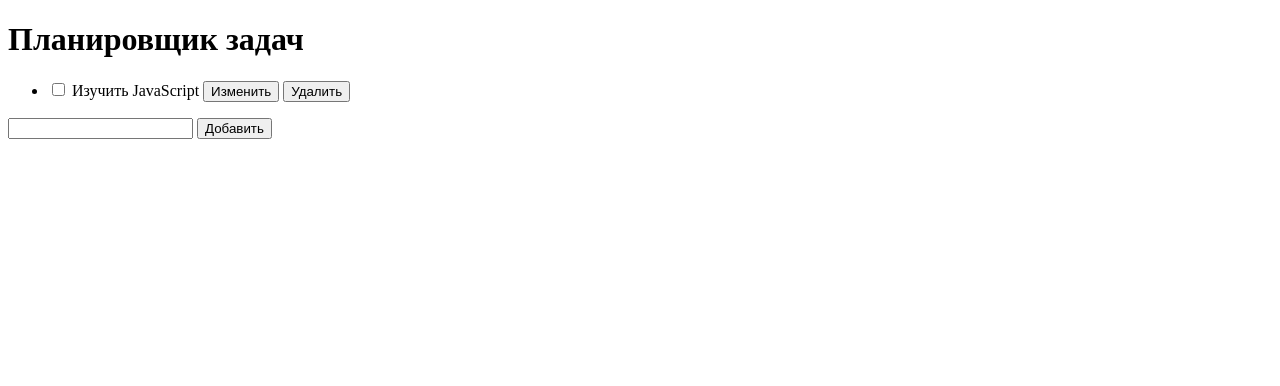
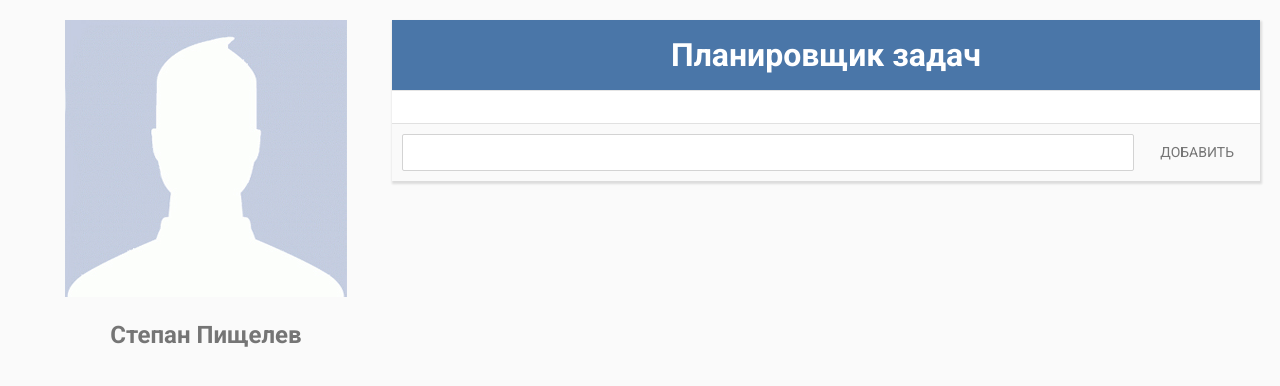
Before and after one commit to maestros123/social-todo, a plain HTML site: page index.html in a window 1280 px wide. Drawn offline with Linux system fonts and the light colour scheme.

Commit message:
Добавлены стили css, задачи добавляются, редактируются и удаляются

```diff
--- a/css/style.css
+++ b/css/style.css
@@ -1,6 +1,197 @@
-.textfield {
+@import url("https://fonts.googleapis.com/css2?family=Roboto:wght@100;300;400;700&display=swap");
+
+body {
+    background-color: #fafafa;
+    color: #757575;
+    font-family: 'Roboto', sans-serif;
+    margin: 0;
+}
+
+ul {
+    list-style: none;
+    margin: 0;
+    padding: 0;
+}
+
+button {
+    background: 0 0;
+    border: none;
+    border-radius: 2px;
+    color: #757575;
+    position: relative;
+    height: 36px;
+    margin: 0;
+    min-width: 64px;
+    padding: 0 16px;
+    display: inline-block;
+    font-family: "Roboto", sans-serif;
+    font-size: 14px;
+    font-weight: 500;
+    text-transform: uppercase;
+    letter-spacing: 0;
+    overflow: hidden;
+    will-change: box-shadow;
+    transition: box-shadow .2s cubic-bezier(.4,0,1,1),background-color .2s cubic-bezier(.4,0,.2,1),color .2s cubic-bezier(.4,0,.2,1);
+    outline: none;
+    cursor: pointer;
+    text-decoration: none;
+    text-align: center;
+    line-height: 36px;
+    vertical-align: middle;
+}
+
+button:hover {
+    background-color: rgba(158,158,158,.2);
+}
+
+button:active {
+    background-color: rgba(158,158,158,.4);
+}
+
+button.icon {
+    border-radius: 50%;
+    font-size: 24px;
+    height: 32px;
+    margin-left: 0;
+    margin-right: 0;
+    min-width: 32px;
+    width: 32px;
+    padding: 0;
+    overflow: hidden;
+    line-height: normal;
+}
+
+button .material-icons {
+    position: absolute;
+    top: 50%;
+    left: 50%;
+    transform: translate(-12px,-12px);
+    line-height: 24px;
+    width: 24px;
+    vertical-align: middle;
+}
+
+input {
+    font-family: 'Consolas', Arial, Helvetica, sans-serif;
+    font-size: 1rem;
+    color: #757575;
+    padding: .5em;
+    border-radius: 2px;
+    border: 1px solid lightgray;
+    outline: none;
+}
+
+main {
+    margin: 20px 20px;
+}
+
+.container {
+    display: flex;
+    justify-content: space-between;
+}
+
+.personal {
+    width: 30%;
+    display: flex;
+    justify-content: center;
+    flex-wrap: wrap;
+}
+
+.todo {
+    width: 70%;
+    box-shadow: 1px 2px 2px 1px rgb(220 220 220);
+    width: 70%;
+    height: 100%;
+}
+
+.todo-header {
+    display: flex;
+    align-items: center;
+    color: white;
+    background-color: #4a76a8;
+    text-align: center;
+}
+
+.todo-header h1 {
+    display: inline-block;
+    color: #ffffff;
+    margin: 1rem auto;
+}
+
+
+
+/* Todo Item */
+.todo-item {
+    display: flex;
+    font-size: 1rem;
+    border-top: 1px solid rgba(0,0,0,.1);
+    background-color: #fff;
+    transition: all .2s;
+    -webkit-user-select: none;
+    user-select: none;
+    padding: 1em;
+    align-items: center;
+}
+
+.todo-item.completed * {
+    color: lightgray;
+}
+
+.todo-item .checkbox {
+    margin-right: .5rem;
+}
+
+.todo-item .title,
+.todo-item .textfield {
+    margin-right: auto;
+}
+
+.todo-item.completed .title {
+    text-decoration: line-through;
+}
+
+.todo-item.editing .title {
     display: none;
 }
-.completed {
-    text-decoration: line-through;
+
+.todo-item .textfield {
+    display: none;
 }
+
+.todo-item.editing .textfield {
+    display: block;
+}
+
+.todo-item button {
+    opacity: 0;
+    transition: all .2s;
+}
+
+.todo-item:hover button:not(.checkbox) {
+    opacity: 1;
+}
+
+
+
+/* Todo form */
+
+#todo-form {
+    display: flex;
+    background-color: #FAFAFA;
+    border-top: 1px solid rgba(0,0,0,.1);
+    padding: 10px;
+}
+
+#todo-form input {
+    flex: 1;
+    outline: none;
+    transition: all .2s;
+}
+
+#todo-form input:focus {
+    border: 1px solid #f0db4f;
+}
+
+#todo-form button {
+    margin-left: 10px;
+}
--- a/index.html
+++ b/index.html
@@ -10,18 +10,27 @@
 
 <body>
     <main id="app">
-        <header>
+        <div class="container">
+
+            <div class="personal">
+                <div class="personal-avatar">
+                    <img src="img/avatar.jpg" alt="">
+                </div>
+                <div class="personal-info">
+                    <div class="personal-info-title">
+                        <h2>Степан Пищелев</h2>
+                    </div>
+                </div>
+            </div>
+
+            <div class="todo">
+                <div class="todo-header">
                     <h1>Планировщик задач</h1>
-        </header>
+                </div>
 
 
                 <ul id="todo-list">
                     <li class="todo-item">
-                <input class="checkbox" type="checkbox">
-                <label class="title">Изучить JavaScript</label>
-                <input class="textfield" type="text">
-                <button class="edit">Изменить</button>
-                <button class="delete">Удалить</button>
                     </li>
                 </ul>
 
@@ -29,6 +38,10 @@
                     <input type="text" id="add-input">
                     <button id="add-button" type="submit">Добавить</button>
                 </form>
+            </div>
+
+        </div>
+
     </main>
 
     <script src="js/app.js"></script>
--- a/js/app.js
+++ b/js/app.js
@@ -47,7 +47,9 @@ function bindEvents(todoItem) {
 function addTodoItem(event) {
     event.preventDefault();
 
-    if (addInput.value === '') return alert('Задача не введена!');
+    if (addInput.value === '') {
+        return alert('Задача не введена!')
+    };
 
     const todoItem = createTodoItem(addInput.value);
     todoList.appendChild(todoItem);
@@ -60,11 +62,26 @@ function toggleTodoItem() {
 }
 
 function editTodoItem() {
+    const listItem = this.parentNode;
+    const title = listItem.querySelector('.title');
+    const editInput = listItem.querySelector('.textfield');
+    const isEditing = listItem.classList.contains('editing');
+
+    if (isEditing) {
+        title.innerText = editInput.value;
+        this.innerText = 'Изменить';
+    } else {
+        editInput.value = title.innerText;
+        this.innerText = 'Сохранить';
+    }
+
+    listItem.classList.toggle('editing');
 
 }
 
 function deleteTodoItem() {
-
+    const listItem = this.parentNode;
+    todoList.removeChild(listItem);
 }
 
 const todoForm = document.getElementById('todo-form'),
```
Also changed, not shown: img/avatar.jpg (added). Lines whose indentation alone changed are shown as unchanged.
